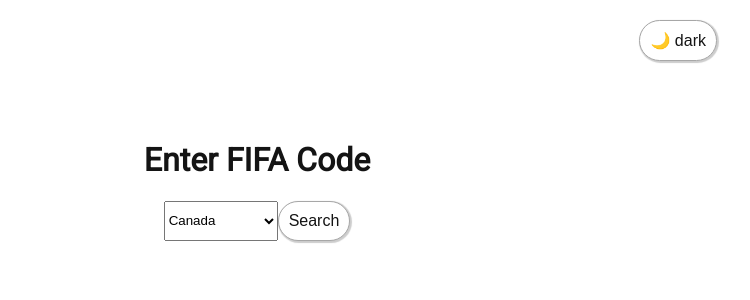
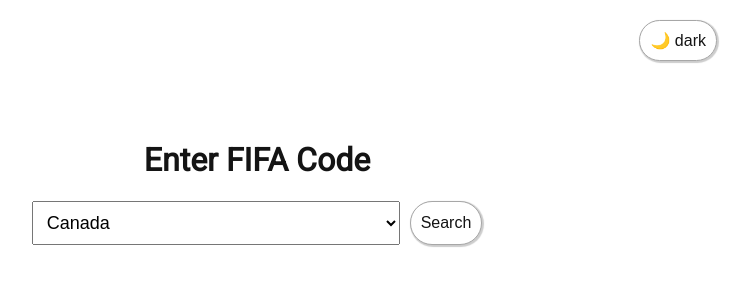
Before and after one commit to gulshansainis/BCVSocial, a React app: page / in a window 1280 px wide. Shown: the top 300 px of the page, without its empty margins (383-1133 px from the left). Built offline with nearby package versions, Linux system fonts and the light colour scheme.

Commit message:
updated select css

```diff
--- a/src/index.css
+++ b/src/index.css
@@ -76,7 +76,7 @@
   width: 100%;
 }
 
-.search-controls input {
+.search-controls input, .search-controls select {
   width: 40%;
   padding: 10px;
   margin-right: 10px;
```
